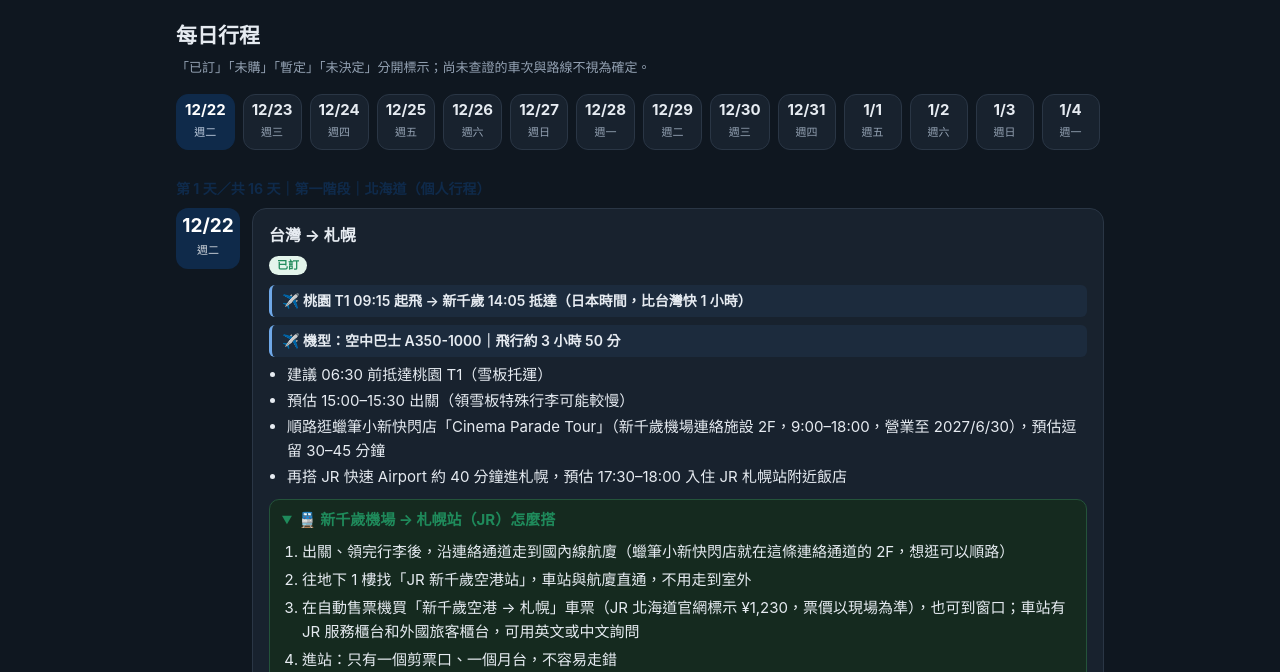
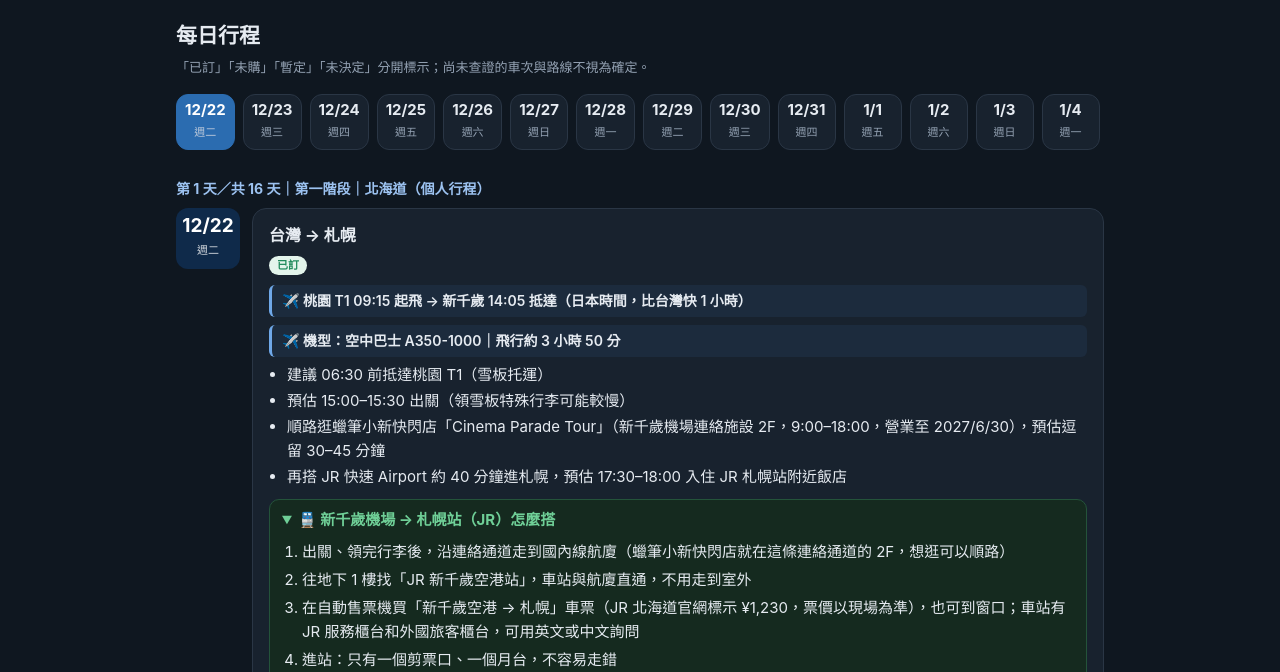
Before and after one commit to Chenyee11/japan-snow-trip, a plain HTML site: page index.html in a window 1280 px wide. Both pictures are taken after a click on the link "每日行程". Shown: the part 128-800 px from the top of the page. Drawn offline with nearby package versions, Linux system fonts and the dark colour scheme.

Commit message:
Fix dark-mode contrast: headings, phase labels, buttons, active chips
Co-Authored-By: Claude Sonnet 5.5 <noreply@anthropic.com>
Claude-Session: https://claude.ai/code/session_01KB6t86RWpHFWWpjsH3UZpq

```diff
--- a/index.html
+++ b/index.html
@@ -20,6 +20,10 @@
 :root{--bg:#0F1720;--card:#18222E;--ink:#E6EBF1;--mute:#93A1B2;--line:#2A3645;--blue:#6FA8E8}
 .flight{background:#1C2B3D!important}.todo{background:#33280F!important}.guide{background:#152A1F!important;border-color:#24533A!important}
 .warn{background:#332A12!important;border-color:#5E4C1E!important;color:#F1D99A!important}.sum{color:var(--ink)!important}
+h4,.phase{color:#9CC2F0!important}.guide summary{color:#6FCF97!important}
+button.btn,select.chip,.chip,.dchip{color:var(--ink);background:var(--card)}
+.chip.on,.dchip.on{background:#2B6CB0!important;border-color:#2B6CB0!important;color:#fff!important}.dd{background:#2B6CB0}
+button.btn:disabled{color:var(--mute)}.note,.sub{color:var(--mute)}
 .progress{background:#2A3645!important}.leaflet-popup-content-wrapper,.leaflet-popup-tip{background:#18222E;color:#E6EBF1}
 }
 *{box-sizing:border-box}html{scroll-behavior:smooth}
```
